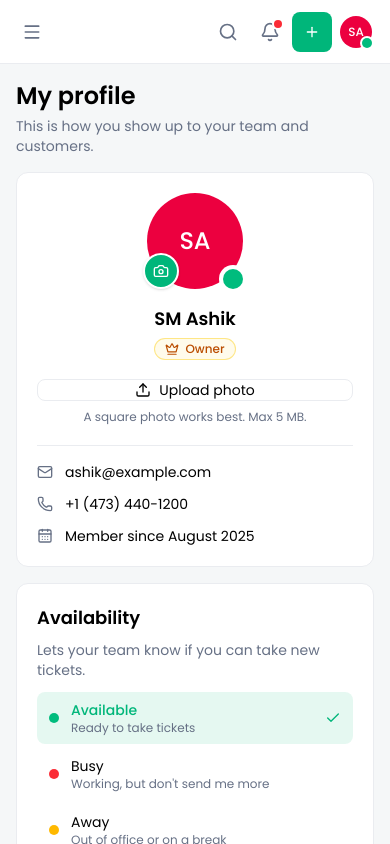
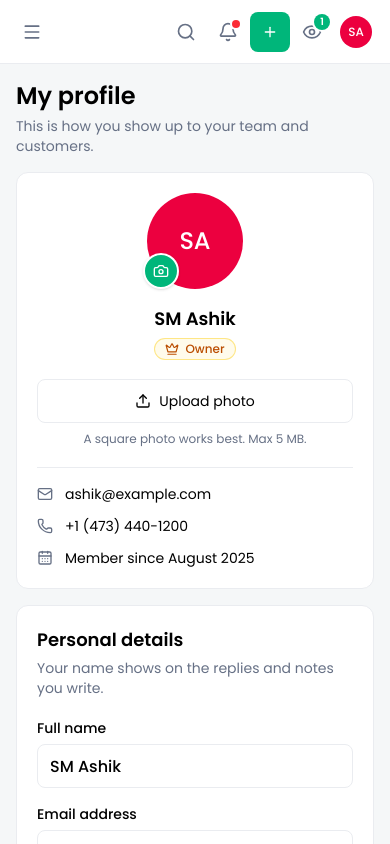
Before and after one commit to DarmaniBenjamin/helpdesk-platform, a React (Vite) app: page /profile in a window 390 px wide. Shown: the top 844 px of the page. Built offline with nearby package versions, Linux system fonts and the light colour scheme.

Commit message:
Replace status with who's-on-this-page eye, fix profile buttons on mobile

```diff
--- a/src/Components/AvailabilityPicker.jsx
+++ /dev/null
@@ -1,41 +0,0 @@
-import { Check } from "lucide-react";
-import { AVAILABILITY } from "./teamRoles";
-
-// Pick Available / Busy / Away. Used on the My profile page and in the
-// account menu at the bottom of the sidebar.
-export default function AvailabilityPicker({ value, onChange }) {
-  return (
-    <div role="radiogroup" className="flex flex-col gap-1">
-      {Object.entries(AVAILABILITY).map(([id, option]) => {
-        const selected = value === id;
-        return (
-          <button
-            key={id}
-            type="button"
-            role="radio"
-            aria-checked={selected}
-            onClick={() => onChange(id)}
-            className={`flex w-full cursor-pointer items-center gap-3 rounded-lg px-3 py-2 text-left transition active:scale-[0.98] ${
-              selected ? "bg-brand/10" : "hover:bg-brand/5"
-            }`}
-          >
-            <span
-              className={`h-2.5 w-2.5 shrink-0 rounded-full ${option.dot}`}
-            />
-            <span className="min-w-0 flex-1">
-              <span
-                className={`block text-sm ${selected ? "font-medium text-brand" : ""}`}
-              >
-                {option.label}
-              </span>
-              <span className="block truncate text-xs text-muted">
-                {option.hint}
-              </span>
-            </span>
-            {selected && <Check className="h-4 w-4 shrink-0 text-brand" />}
-          </button>
-        );
-      })}
-    </div>
-  );
-}
--- a/src/Components/Avatar.jsx
+++ b/src/Components/Avatar.jsx
@@ -1,6 +1,5 @@
 // A circle with someone's photo, or their initials if they don't have one,
-// e.g. "Jada Mitchell" -> "JM". Pass `status` (a color class like
-// "bg-emerald-500") to show a small dot in the corner.
+// e.g. "Jada Mitchell" -> "JM"
 const COLORS = [
   "bg-emerald-600",
   "bg-sky-600",
@@ -11,12 +10,12 @@ const COLORS = [
 ];
 
 const SIZES = {
-  sm: { circle: "h-8 w-8 text-xs", dot: "h-2.5 w-2.5 ring-2" },
-  md: { circle: "h-10 w-10 text-sm", dot: "h-3 w-3 ring-2" },
-  lg: { circle: "h-24 w-24 text-2xl", dot: "h-5 w-5 ring-4" },
+  sm: "h-8 w-8 text-xs",
+  md: "h-10 w-10 text-sm",
+  lg: "h-24 w-24 text-2xl",
 };
 
-export default function Avatar({ name, photo, size = "md", status }) {
+export default function Avatar({ name, photo, size = "md" }) {
   const initials = name
     .split(" ")
     .map((part) => part[0])
@@ -28,28 +27,23 @@ export default function Avatar({ name, photo, size = "md", status }) {
   const colorIndex =
     [...name].reduce((sum, letter) => sum + letter.charCodeAt(0), 0) %
     COLORS.length;
-  const { circle, dot } = SIZES[size];
+  const sizeClass = SIZES[size];
 
+  if (photo) {
     return (
-    <span className="relative inline-flex shrink-0">
-      {photo ? (
       <img
         src={photo}
         alt={name}
-          className={`${circle} rounded-full object-cover`}
+        className={`shrink-0 rounded-full object-cover ${sizeClass}`}
       />
-      ) : (
+    );
+  }
+
+  return (
     <span
-          className={`flex items-center justify-center rounded-full font-medium text-white ${circle} ${COLORS[colorIndex]}`}
+      className={`flex shrink-0 items-center justify-center rounded-full font-medium text-white ${sizeClass} ${COLORS[colorIndex]}`}
     >
       {initials}
     </span>
-      )}
-      {status && (
-        <span
-          className={`absolute bottom-0 right-0 rounded-full ring-white ${dot} ${status}`}
-        />
-      )}
-    </span>
   );
 }
--- a/src/Components/Pages/Profile.jsx
+++ b/src/Components/Pages/Profile.jsx
@@ -12,18 +12,16 @@ import {
 import Avatar from "../Avatar";
 import Card from "../Card";
 import RoleBadge from "../RoleBadge";
-import AvailabilityPicker from "../AvailabilityPicker";
 import {
   inputClass,
   labelClass,
   primaryButton,
   secondaryButton,
 } from "../formStyles";
-import { AVAILABILITY } from "../teamRoles";
 import { MAX_PHOTO_BYTES, resizeImage } from "../imageUtils";
 import useData from "../../useData";
 
-// Your own profile: photo, name, email, phone and availability.
+// Your own profile: photo, name, email and phone.
 // Every staff member and customer gets this same page for themselves
 // once login exists.
 export default function Profile() {
@@ -129,14 +127,7 @@ export default function Profile() {
             <div className="flex flex-col items-center text-center">
               {/* The photo, with a camera button on top to change it */}
               <div className="relative">
-                <Avatar
-                  name={me.name}
-                  photo={me.photo}
-                  size="lg"
-                  status={
-                    isStaff ? AVAILABILITY[me.availability]?.dot : undefined
-                  }
-                />
+                <Avatar name={me.name} photo={me.photo} size="lg" />
                 <button
                   type="button"
                   aria-label="Change photo"
@@ -159,7 +150,9 @@ export default function Profile() {
                 <RoleBadge role={me.role} />
               </div>
 
-              <div className="mt-4 flex w-full flex-col gap-2 sm:flex-row sm:justify-center lg:flex-col">
+              {/* Phones: stacked full-width buttons (a grid, so each keeps
+                  its full height). Tablets: side by side. Desktop: stacked. */}
+              <div className="mt-4 grid w-full gap-2 sm:flex sm:justify-center lg:grid">
                 <button
                   type="button"
                   onClick={() => fileInput.current.click()}
@@ -172,7 +165,7 @@ export default function Profile() {
                   <button
                     type="button"
                     onClick={removePhoto}
-                    className="flex h-11 flex-1 cursor-pointer items-center justify-center gap-2 rounded-lg px-4 text-sm text-red-500 transition hover:bg-red-50 active:scale-[0.97] sm:flex-none"
+                    className="flex h-11 cursor-pointer items-center justify-center gap-2 rounded-lg px-4 text-sm text-red-500 transition hover:bg-red-50 active:scale-[0.97]"
                   >
                     <Trash2 className="h-4 w-4" />
                     Remove photo
@@ -208,20 +201,6 @@ export default function Profile() {
               )}
             </dl>
           </div>
-
-          {isStaff && (
-            <Card title="Availability">
-              <p className="-mt-2 mb-3 text-sm text-muted">
-                Lets your team know if you can take new tickets.
-              </p>
-              <AvailabilityPicker
-                value={me.availability}
-                onChange={(availability) =>
-                  updateMember(me.id, { availability })
-                }
-              />
-            </Card>
-          )}
         </div>
 
         {/* Right: the details form, and password */}
@@ -284,9 +263,11 @@ export default function Profile() {
               </label>
             </div>
 
-            <div className="mt-6 flex flex-col-reverse gap-2 border-t border-line pt-4 sm:flex-row sm:items-center sm:justify-end">
+            {/* Phones: full-width buttons with Save on top. From 640px up:
+                a row on the right, with Save last. */}
+            <div className="mt-6 grid gap-2 border-t border-line pt-4 sm:flex sm:items-center sm:justify-end">
               {saved && (
-                <span className="flex items-center justify-center gap-1.5 text-sm font-medium text-brand sm:mr-auto">
+                <span className="order-last flex items-center justify-center gap-1.5 text-sm font-medium text-brand sm:order-first sm:mr-auto">
                   <CircleCheck className="h-4 w-4" />
                   Changes saved
                 </span>
@@ -302,7 +283,7 @@ export default function Profile() {
               <button
                 type="submit"
                 disabled={!changed}
-                className={`${primaryButton} disabled:cursor-default disabled:opacity-50 disabled:hover:bg-brand`}
+                className={`${primaryButton} order-first sm:order-last disabled:cursor-default disabled:opacity-50 disabled:hover:bg-brand`}
               >
                 Save changes
               </button>
@@ -310,11 +291,11 @@ export default function Profile() {
           </form>
 
           <Card title="Password">
-            <div className="flex flex-col gap-4 sm:flex-row sm:items-center">
+            <div className="grid gap-4 sm:flex sm:items-center">
               <span className="flex h-10 w-10 shrink-0 items-center justify-center rounded-lg bg-brand/10 text-brand">
                 <KeyRound className="h-5 w-5" />
               </span>
-              <p className="flex-1 text-sm text-muted">
+              <p className="text-sm text-muted sm:flex-1">
                 You'll be able to change your password here once sign-in is set
                 up.
               </p>
--- /dev/null
+++ b/src/Components/PresenceMenu.jsx
@@ -0,0 +1,117 @@
+import { useRef, useState } from "react";
+import { useLocation } from "react-router";
+import { Eye } from "lucide-react";
+import Avatar from "./Avatar";
+import useDismiss from "./useDismiss";
+import { getViewers } from "./presence";
+import { getPageTitle } from "./navLinks";
+import { ROLES } from "./teamRoles";
+import useData from "../useData";
+
+// The eye button in the top bar. Hover it (or tap it on a phone) to see who
+// else is on the same page, e.g. two agents looking at the same ticket.
+export default function PresenceMenu() {
+  const { team, me } = useData();
+  const { pathname } = useLocation();
+  const viewers = getViewers(team, pathname, me.id);
+
+  // Remember which page it was opened on, so it closes by itself
+  // when you move to another page
+  const [openOn, setOpenOn] = useState(null);
+  const open = openOn === pathname;
+
+  const wrapRef = useRef(null);
+  useDismiss(wrapRef, () => setOpenOn(null), open);
+
+  // Mouse: open on hover. Touch: open and close with a tap.
+  const lastPointer = useRef("mouse");
+  function handleEnter(e) {
+    if (e.pointerType === "mouse") setOpenOn(pathname);
+  }
+  function handleLeave(e) {
+    if (e.pointerType === "mouse") setOpenOn(null);
+  }
+  function handleClick() {
+    if (lastPointer.current === "mouse") setOpenOn(pathname);
+    else setOpenOn(open ? null : pathname);
+  }
+
+  const count = viewers.length;
+
+  return (
+    <div
+      ref={wrapRef}
+      onPointerEnter={handleEnter}
+      onPointerLeave={handleLeave}
+      className="sm:relative"
+    >
+      <button
+        type="button"
+        aria-label={`Who's viewing this page (${count} other${count === 1 ? "" : "s"})`}
+        aria-expanded={open}
+        onPointerDown={(e) => (lastPointer.current = e.pointerType)}
+        onClick={handleClick}
+        className={`group relative cursor-pointer rounded-lg p-2.5 transition hover:bg-brand/10 hover:text-brand active:scale-[0.92] sm:p-2 ${
+          open ? "bg-brand/10 text-brand" : "text-muted"
+        }`}
+      >
+        <Eye className="h-5 w-5 transition-transform duration-300 group-hover:scale-110" />
+        {count > 0 && (
+          <span className="absolute right-0.5 top-0.5 flex h-4 min-w-4 items-center justify-center rounded-full bg-brand px-1 text-[10px] font-semibold text-white ring-2 ring-white">
+            {count}
+          </span>
+        )}
+      </button>
+
+      {open && (
+        // The outer box has padding instead of a margin on top, so the mouse
+        // can move from the button to the panel without it closing
+        <div className="fixed left-3 right-3 top-16 z-30 pt-2 sm:absolute sm:left-auto sm:right-0 sm:top-full sm:w-72">
+          <div className="rounded-xl border border-line bg-white shadow-xl">
+            <div className="border-b border-line px-4 py-3">
+              <p className="text-sm font-semibold">Viewing this page</p>
+              <p className="truncate text-xs text-muted">
+                {getPageTitle(pathname)}
+              </p>
+            </div>
+
+            <ul className="max-h-72 overflow-y-auto p-2">
+              <li className="flex items-center gap-3 rounded-lg p-2">
+                <Avatar name={me.name} photo={me.photo} size="sm" />
+                <span className="min-w-0 flex-1">
+                  <span className="block truncate text-sm font-medium">
+                    {me.name}
+                  </span>
+                  <span className="block text-xs text-muted">You</span>
+                </span>
+              </li>
+              {viewers.map((m) => (
+                <li
+                  key={m.id}
+                  className="flex items-center gap-3 rounded-lg p-2 transition hover:bg-brand/5"
+                >
+                  <Avatar name={m.name} photo={m.photo} size="sm" />
+                  <span className="min-w-0 flex-1">
+                    <span className="block truncate text-sm font-medium">
+                      {m.name}
+                    </span>
+                    <span className="block truncate text-xs text-muted">
+                      {ROLES[m.role].label} · here for {m.minutes} min
+                    </span>
+                  </span>
+                  <span className="h-2 w-2 shrink-0 rounded-full bg-brand" />
+                </li>
+              ))}
+            </ul>
+
+            {count === 0 && (
+              <p className="border-t border-line px-4 py-3 text-xs text-muted">
+                Nobody else is on this page right now.
+              </p>
+            )}
+          </div>
+        </div>
+      )}
+    </div>
+  );
+}
--- a/src/Components/Sidebar.jsx
+++ b/src/Components/Sidebar.jsx
@@ -2,10 +2,9 @@ import { useEffect, useRef, useState } from "react";
 import { NavLink, Link } from "react-router";
 import { ChevronsUpDown, X, User, Settings, LogOut } from "lucide-react";
 import Avatar from "./Avatar";
-import AvailabilityPicker from "./AvailabilityPicker";
 import useDismiss from "./useDismiss";
 import { mainLinks, moreLinks } from "./navLinks";
-import { AVAILABILITY, ROLES } from "./teamRoles";
+import { ROLES } from "./teamRoles";
 import useData from "../useData";
 
 function SidebarLink({ link, onClick, collapsed }) {
@@ -55,14 +54,12 @@ function SidebarLink({ link, onClick, collapsed }) {
 }
 
 // The box at the bottom of the sidebar. Clicking it opens an account menu
-// above it: who you are, your availability, and links to your profile.
+// above it: who you are, and links to your profile and settings.
 function AccountMenu({ collapsed, onNavigate }) {
-  const { me, updateMember } = useData();
+  const { me } = useData();
   const [menuOpen, setMenuOpen] = useState(false);
   const menuRef = useRef(null);
   useDismiss(menuRef, () => setMenuOpen(false), menuOpen);
-
-  const status = AVAILABILITY[me.availability];
 
   // Close the menu and (on phones) the sidebar after picking a link
   function go() {
@@ -85,24 +82,13 @@ function AccountMenu({ collapsed, onNavigate }) {
             onClick={go}
             className="flex items-center gap-3 rounded-t-xl border-b border-line p-4 transition hover:bg-brand/5"
           >
-            <Avatar name={me.name} photo={me.photo} status={status?.dot} />
+            <Avatar name={me.name} photo={me.photo} />
             <div className="min-w-0">
               <p className="truncate text-sm font-semibold">{me.name}</p>
               <p className="truncate text-xs text-muted">{me.email}</p>
               <p className="text-xs text-muted">{ROLES[me.role].label}</p>
             </div>
           </Link>
-
-          {/* Set your availability without leaving the page */}
-          <div className="border-b border-line p-2">
-            <p className="px-3 pb-1 pt-1 text-xs font-medium text-muted">
-              Set your status
-            </p>
-            <AvailabilityPicker
-              value={me.availability}
-              onChange={(availability) => updateMember(me.id, { availability })}
-            />
-          </div>
 
           <div className="p-2">
             {links.map((link) => {
@@ -142,10 +128,10 @@ function AccountMenu({ collapsed, onNavigate }) {
           menuOpen ? "bg-brand/10" : ""
         } ${collapsed ? "lg:justify-center" : ""}`}
       >
-        <Avatar name={me.name} photo={me.photo} status={status?.dot} />
+        <Avatar name={me.name} photo={me.photo} />
         <div className={`min-w-0 flex-1 ${collapsed ? "lg:hidden" : ""}`}>
           <p className="truncate text-sm font-semibold">{me.name}</p>
-          <p className="truncate text-xs text-muted">{status?.label}</p>
+          <p className="truncate text-xs text-muted">{ROLES[me.role].label}</p>
         </div>
         <ChevronsUpDown
           className={`h-4 w-4 shrink-0 text-muted ${collapsed ? "lg:hidden" : ""}`}
--- a/src/Components/Topbar.jsx
+++ b/src/Components/Topbar.jsx
@@ -18,7 +18,8 @@ import {
 } from "lucide-react";
 import useDismiss from "./useDismiss";
 import Avatar from "./Avatar";
-import { AVAILABILITY, ROLES } from "./teamRoles";
+import PresenceMenu from "./PresenceMenu";
+import { ROLES } from "./teamRoles";
 import NewTicketModal from "./NewTicketModal";
 import { getPageTitle } from "./navLinks";
 import { isOverdue, timeAgo } from "../data";
@@ -276,6 +277,9 @@ export default function Topbar({ onMenuClick, onToggleSidebar }) {
           <span className="hidden sm:inline">Add Ticket</span>
         </button>
 
+        {/* Who else is on this page */}
+        <PresenceMenu />
+
         {/* User menu */}
         <div ref={userRef} className="sm:relative">
           <button
@@ -286,13 +290,8 @@ export default function Topbar({ onMenuClick, onToggleSidebar }) {
               userOpen ? "bg-brand/10" : ""
             }`}
           >
-            <span className="rounded-full ring-2 ring-transparent transition group-hover:ring-brand/40">
-              <Avatar
-                name={me.name}
-                photo={me.photo}
-                size="sm"
-                status={AVAILABILITY[me.availability]?.dot}
-              />
+            <span className="flex rounded-full ring-2 ring-transparent transition group-hover:ring-brand/40">
+              <Avatar name={me.name} photo={me.photo} size="sm" />
             </span>
             <span className="hidden max-w-40 truncate text-sm font-medium lg:block">
               {me.name}
--- /dev/null
+++ b/src/Components/presence.js
@@ -0,0 +1,23 @@
+// Who else is on the same page as you right now.
+//
+// For now this is pretend: it picks some of your active teammates based on
+// the page's address, so each page always shows the same people.
+// Once the backend exists, every open tab will tell the server which page
+// it's on over a live connection, and this list will be the real thing.
+
+// Turns text into a number, always the same number for the same text
+function hash(text) {
+  let h = 0;
+  for (const ch of text) h = (h * 31 + ch.charCodeAt(0)) >>> 0;
+  return h;
+}
+
+// Your teammates on this page, each with how many minutes they've been here
+export function getViewers(team, pathname, myId) {
+  return team
+    .filter(
+      (m) => m.status === "active" && m.role !== "customer" && m.id !== myId,
+    )
+    .filter((m) => hash(pathname + m.id) % 3 === 0)
+    .map((m) => ({ ...m, minutes: (hash(m.id + pathname) % 25) + 1 }));
+}
--- a/src/Components/teamRoles.js
+++ b/src/Components/teamRoles.js
@@ -70,26 +70,6 @@ export const PERMISSIONS = [
   { label: "Transfer ownership", roles: ["owner"] },
 ];
 
-// Whether a staff member is around to take tickets. Shown as a colored dot
-// on their photo. Later, assignment rules can skip people who are away.
-export const AVAILABILITY = {
-  available: {
-    label: "Available",
-    hint: "Ready to take tickets",
-    dot: "bg-emerald-500",
-  },
-  busy: {
-    label: "Busy",
-    hint: "Working, but don't send me more",
-    dot: "bg-red-500",
-  },
-  away: {
-    label: "Away",
-    hint: "Out of office or on a break",
-    dot: "bg-amber-400",
-  },
-};
-
 // A name to show for someone. Invited people might not have one yet.
 export function displayName(member) {
   return member.name || member.email;
--- a/src/DataProvider.jsx
+++ b/src/DataProvider.jsx
@@ -173,7 +173,6 @@ const STARTING_AUTOMATIONS = [
 // "invited" people haven't set their password yet.
 // Customers are linked to their customer record with customerId.
 // Everyone has the same profile fields: name, email, phone and photo.
-// Staff also have an availability (see AVAILABILITY in teamRoles.js).
 const now = Date.now();
 const STARTING_TEAM = [
   {
@@ -182,7 +181,6 @@ const STARTING_TEAM = [
     email: "ashik@example.com",
     phone: "+1 (473) 440-1200",
     photo: null,
-    availability: "available",
     role: "owner",
     departments: [],
     status: "active",
@@ -196,7 +194,6 @@ const STARTING_TEAM = [
     email: "alex.charles@example.com",
     phone: "+1 (473) 405-2231",
     photo: null,
-    availability: "available",
     role: "admin",
     departments: ["it", "net", "srv"],
     status: "active",
@@ -210,7 +207,6 @@ const STARTING_TEAM = [
     email: "kerryann.joseph@example.com",
     phone: "+1 (473) 418-7764",
     photo: null,
-    availability: "busy",
     role: "agent",
     departments: ["m365", "it"],
     status: "active",
@@ -224,7 +220,6 @@ const STARTING_TEAM = [
     email: "marcus.pierre@example.com",
     phone: "+1 (473) 409-3380",
     photo: null,
-    availability: "away",
     role: "agent",
     departments: ["net", "cctv"],
     status: "active",
@@ -238,7 +233,6 @@ const STARTING_TEAM = [
     email: "shanice.thomas@example.com",
     phone: "+1 (473) 421-5519",
     photo: null,
-    availability: "available",
     role: "supervisor",
     departments: ["bill", "it", "srv"],
     status: "active",
@@ -252,7 +246,6 @@ const STARTING_TEAM = [
     email: "jordan.baptiste@example.com",
     phone: "",
     photo: null,
-    availability: "available",
     role: "agent",
     departments: ["it"],
     status: "invited",
@@ -266,7 +259,6 @@ const STARTING_TEAM = [
     email: "helpdesk.temp@example.com",
     phone: "",
     photo: null,
-    availability: "available",
     role: "agent",
     departments: ["cctv"],
     status: "invited",
@@ -335,7 +327,6 @@ export default function DataProvider({ children }) {
       email: email.trim().toLowerCase(),
       phone: "",
       photo: null,
-      availability: "available",
       role,
       departments,
       status: "invited",
```
Also changed, not shown: src/Components/Pages/Team.jsx (+3 -10 lines). Lines whose indentation alone changed are shown as unchanged.
